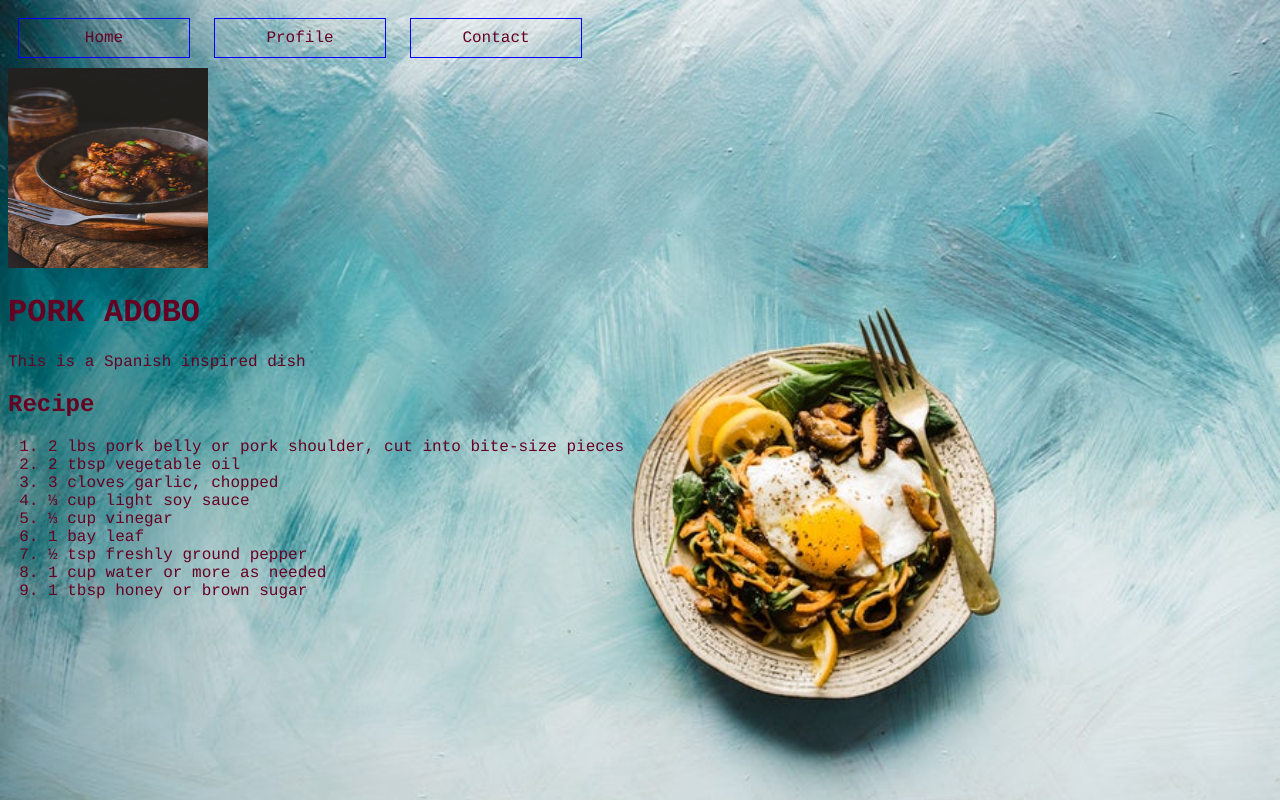
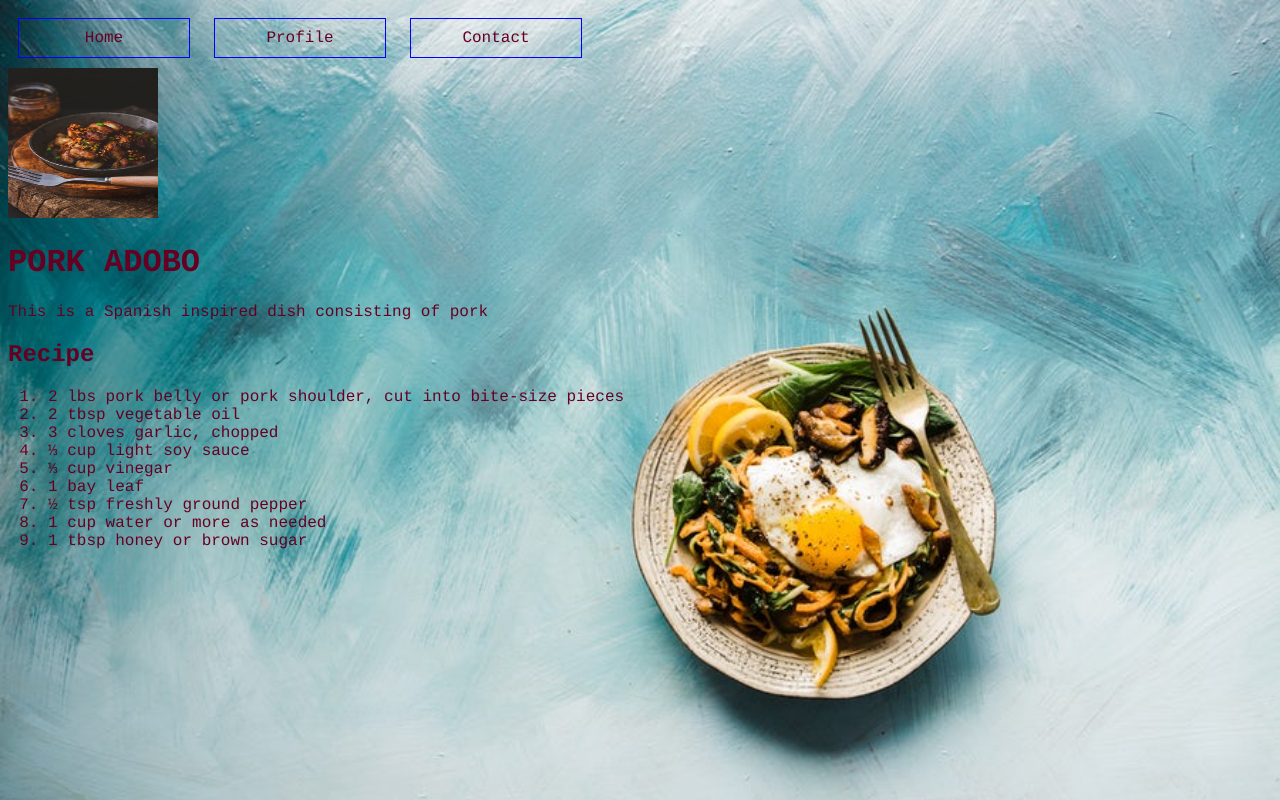
Before and after one commit to Alchemist21/recipeApp, a plain HTML site: page index.html in a window 1280 px wide. Drawn offline with Linux system fonts and the light colour scheme.

Commit message:
version 2

```diff
--- a/index.html
+++ b/index.html
@@ -11,9 +11,9 @@
 	<div class="button mp-10">Contact</div>
 	<body class="background">
 	<div>
-	<img src="images/porkAdobo.jpg" height="200" width="200" />
+	<img src="images/porkAdobo.jpg" height="150" width="150" />
 		<h1>PORK ADOBO</h1>
-			<p>This is a Spanish inspired dish</p>
+			<p>This is a Spanish inspired dish  consisting of pork</p>
 		<h2>Recipe</h2>
 	</div>
 	<div>
```
